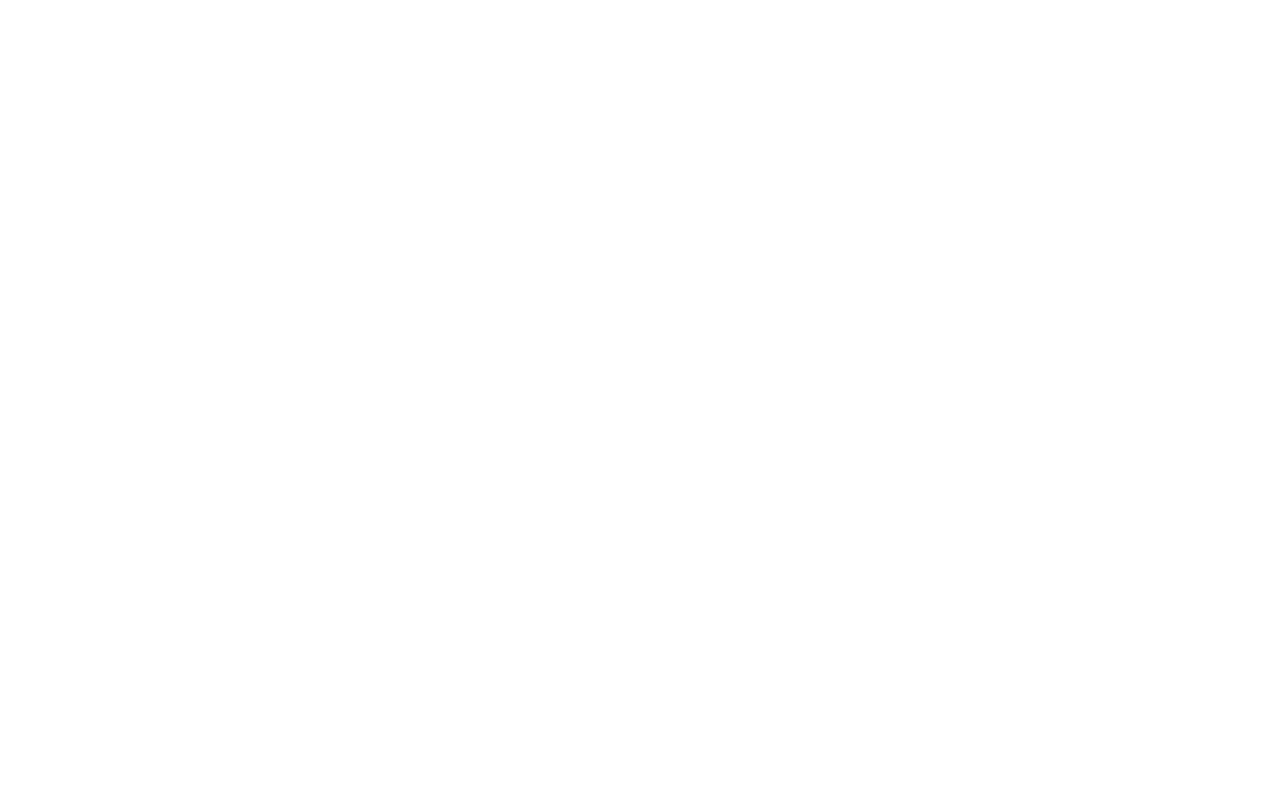
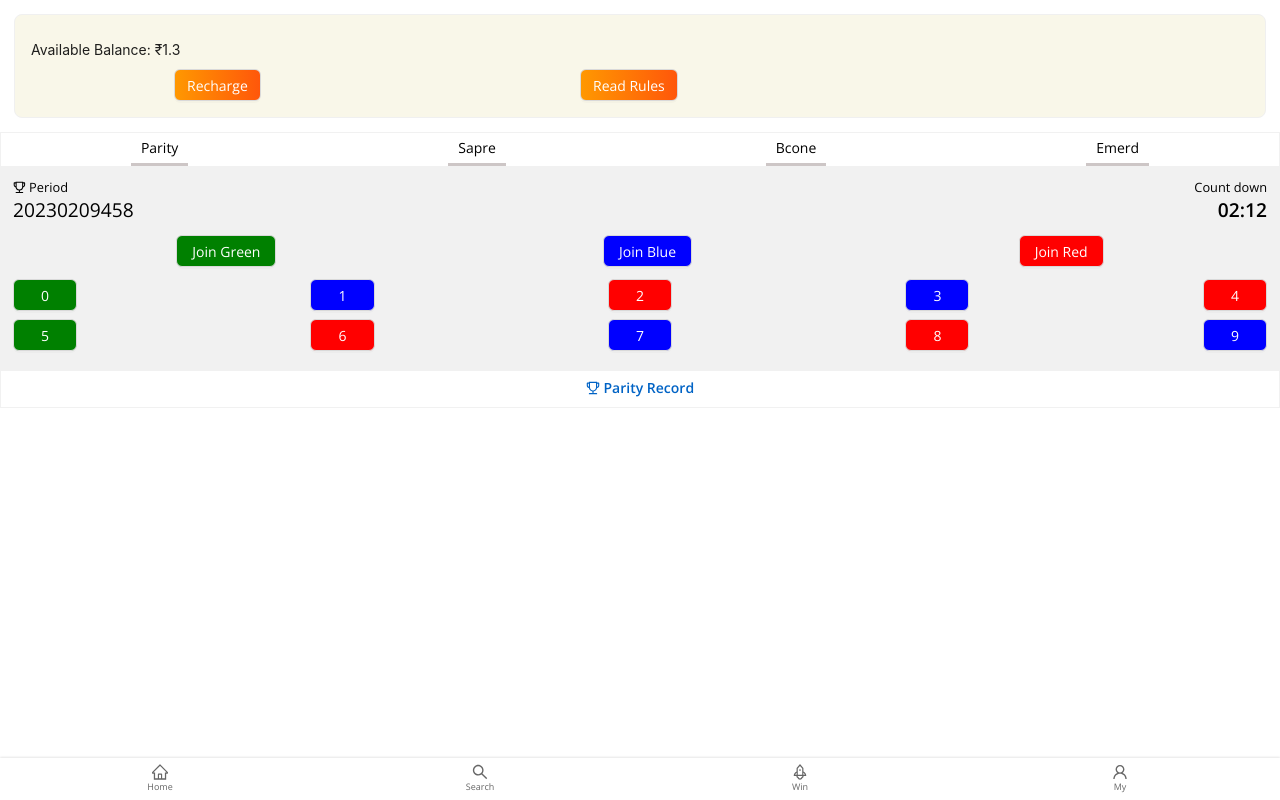
Before and after one commit to AmrinderKaur1/lucky_fingers, a React (Create React App) app: page /win in a window 1280 px wide. Before the commit this address had no page. Built offline with nearby package versions, Linux system fonts and the light colour scheme.

Commit message:
game-page-ui

```diff
--- a/package.json
+++ b/package.json
@@ -13,8 +13,10 @@
     "react-dom": "^18.2.0",
     "react-google-recaptcha": "^2.1.0",
     "react-recaptcha": "^2.3.10",
+    "react-redux": "^8.0.5",
     "react-router-dom": "^6.7.0",
     "react-scripts": "5.0.1",
+    "redux": "^4.2.1",
     "styled-components": "^5.3.6",
     "web-vitals": "^2.1.4"
   },
--- a/src/App.js
+++ b/src/App.js
@@ -1,5 +1,6 @@
 import React from "react";
 import { BrowserRouter, Routes, Route } from "react-router-dom";
+import { Provider } from "react-redux";
 
 import Footer from "./components/Footer";
 import { GlobalStyles } from "./GlobalStyles";
@@ -23,6 +24,7 @@ import AddSuggNComp from "./components/ChildComps/AddSuggNComp";
 import PrivacyPolicy from "./components/ChildComps/PrivacyPolicy";
 import Rda from "./components/ChildComps/Rda";
 import ProtectedRoute from "./ProtectedRoutes";
+import BetGame from "./components/Auth/Login/game";
 
 let isAuthenticated = true;
 
@@ -39,6 +41,7 @@ function App() {
           <Route path="/reset-password" element={<ForgotPassword />} />
 
           <Route element={<ProtectedRoute isAuthenticated={isAuthenticated} />}>
+            <Route path='/win' element={<BetGame />} />
             <Route path="/profile" element={<Profile />} />
             <Route path="/pages/person/recharge" element={<Recharge />} />
             <Route
--- /dev/null
+++ b/src/components/Auth/Login/game/GameElements.js
@@ -0,0 +1,69 @@
+import styled from "styled-components";
+import { Col, Row, Button } from "antd";
+
+export const GameContainer = styled.div`
+        /* background-color: #f1f1f1; */
+`;
+
+export const MainContainer = styled.div`
+border: 1px solid #f1f1f1;
+`;
+export const PlayOptionHeader = styled.div`
+    display: flex;
+    justify-content: space-around;
+    div {
+        height: 36px;
+    display: inline-block;
+    line-height: 33px;
+    padding: 0 10px 15px 10px;
+    font-size: 14px;
+        color: #0063c5;
+        font-weight: bolder;
+    }
+`;
+export const PlayOption = styled.p`
+height: 33px;
+    display: inline-block;
+    line-height: 30px;
+    padding: 0 10px 15px 10px;
+    font-size: 14px;
+
+  /* underline  */
+  border-color: #cdc6c6;
+  border-bottom-style: solid;
+  /* border-bottom-width: 3.1px; */
+  /* width: fit-content */
+`;
+export const DisplayGame = styled.div`
+    background-color: #f1f1f1;
+    padding: 12px;
+`;
+export const PeriodCountdown = styled(Row)`
+
+`;
+export const Period = styled(Col)`
+    text-align:left;
+`;
+export const Countdown = styled(Col)`
+text-align:right;
+`;
+export const HeadingCol = styled.p`
+    font-size: ${(props) => (props.size ? '1.2rem' : '0.8rem')};
+    font-weight: ${(props) => (props.bold && 'bolder') };
+`;
+export const BetDesBtns = styled.div`
+    display: flex;
+    justify-content: space-around;
+    padding: 12px 0px;
+`;
+export const GameButton = styled(Button)`
+padding: ${(props) => (props.childBtns && '4px 27px')};
+    background-color: ${(props) => (props.color)};
+    color: #fff;
+    width: ${(props) => (props.childBtns && '')};
+`;
+export const BetButtonsRow = styled(Row)`
+    display: flex;
+    justify-content: space-between;
+    margin-bottom: 8px;
+`;
--- /dev/null
+++ b/src/components/Auth/Login/game/index.js
@@ -0,0 +1,111 @@
+import React from "react";
+import { Row, Col } from "antd";
+import { useNavigate } from "react-router-dom";
+import { TrophyOutlined } from "@ant-design/icons";
+
+import Footer from "../../../Footer";
+import {
+  GameContainer,
+  MainContainer,
+  PlayOption,
+  PlayOptionHeader,
+  DisplayGame,
+  Period,
+  Countdown,
+  PeriodCountdown,
+  HeadingCol,
+  BetDesBtns,
+  GameButton,
+  BetButtonsRow,
+} from "./GameElements";
+import { CardContainer, Btn } from "../../../MyProfile/MyProfileElements";
+
+const betValues = {'0': 'green', '1': 'blue', '2': 'red', '3': 'blue', '4': 'red', '5': 'green',
+'6': 'red', '7': 'blue', '8': 'red', '9': 'blue'}
+const BetGame = () => {
+  const navigate = useNavigate();
+
+  const handleBtnRecharge = () => {
+    navigate("/pages/person/recharge");
+  };
+
+  // const renderButtonRows = () => {
+  //   return (
+  //     {Object.keys(betValues)}
+  //     <GameButton childBtns color={'green'}>0</GameButton>
+  //   )
+  // }
+  return (
+    <>
+      <GameContainer>
+        <CardContainer>
+          <Row>
+            <Col span={16} style={{ marginTop: "8px" }}>
+              Available Balance: ₹1.3
+            </Col>
+          </Row>
+          <Row>
+            <Col span={8} style={{ marginTop: "8px" }}>
+              <Btn onClick={handleBtnRecharge}>Recharge</Btn>
+            </Col>
+            <Col span={8} style={{ marginTop: "8px" }}>
+              <Btn>Read Rules</Btn>
+            </Col>
+          </Row>
+        </CardContainer>
+        <MainContainer>
+          <PlayOptionHeader>
+            <PlayOption>Parity</PlayOption>
+            <PlayOption>Sapre</PlayOption>
+            <PlayOption>Bcone</PlayOption>
+            <PlayOption>Emerd</PlayOption>
+          </PlayOptionHeader>
+          <DisplayGame>
+            <PeriodCountdown>
+              <Period span={12}>
+                <HeadingCol>
+                  <TrophyOutlined />
+                  &nbsp;Period <br />
+                </HeadingCol>
+                <HeadingCol size>20230209458</HeadingCol>
+              </Period>
+              <Countdown span={12}>
+                <HeadingCol>Count down</HeadingCol>
+                <HeadingCol size bold>
+                  02:12
+                </HeadingCol>
+              </Countdown>
+            </PeriodCountdown>
+            <BetDesBtns>
+              <GameButton color={'green'}>Join Green</GameButton>
+              <GameButton color={'blue'}>Join Blue</GameButton>
+              <GameButton color={'red'}>Join Red</GameButton>
+            </BetDesBtns>
+            {/* {renderButtonRows()} */}
+            <BetButtonsRow>
+              <GameButton childBtns color={'green'}>0</GameButton>
+              <GameButton childBtns color={'blue'}>1</GameButton>
+              <GameButton childBtns color={'red'}>2</GameButton>
+              <GameButton childBtns color={'blue'}>3</GameButton>
+              <GameButton childBtns color={'red'}>4</GameButton>
+              </BetButtonsRow>
+              <BetButtonsRow>
+              <GameButton childBtns color={'green'}>5</GameButton>
+              <GameButton childBtns color={'red'}>6</GameButton>
+              <GameButton childBtns color={'blue'}>7</GameButton>
+              <GameButton childBtns color={'red'}>8</GameButton>
+              <GameButton childBtns color={'blue'}>9</GameButton>
+            </BetButtonsRow>
+          </DisplayGame>
+          <PlayOptionHeader>
+            <div>
+          <TrophyOutlined />&nbsp;Parity Record</div>
+          </PlayOptionHeader>
+        </MainContainer>
+      </GameContainer>
+      <Footer isAuthenticated={true} />
+    </>
+  );
+};
+
+export default BetGame;
--- a/src/components/Footer/index.js
+++ b/src/components/Footer/index.js
@@ -25,6 +25,9 @@ const Footer = (props) => {
   const handleSearchClick = useCallback(() => {
     navigate("/search", { replace: true });
   }, []);
+  const handleWinClick = useCallback(() => {
+    navigate("/win", { replace: true });
+  }, []);
   const handleMyClick = useCallback(() => {
     isAuthenticated ? navigate("/profile") : navigate("/login");
     // navigate('/login');
@@ -49,7 +52,7 @@ const Footer = (props) => {
           <FooterIcons>
             <RocketOutlined />
           </FooterIcons>
-          <FooterText onClick={handleSearchClick}>Win</FooterText>
+          <FooterText onClick={handleWinClick}>Win</FooterText>
         </FooterBars>
       )}
       <FooterBars>
--- a/src/components/MyProfile/MyProfileElements.js
+++ b/src/components/MyProfile/MyProfileElements.js
@@ -36,7 +36,7 @@ export const divider = styled(Divider)`
 
 export const CardContainer = styled(Card)`
     background: #f9f7e9;
-    margin: 24px 14px;
+    margin: 14px;
     .ant-card-body {
         padding: 16px;
     }
--- /dev/null
+++ b/src/redux/auth/auth.actions.js
@@ -0,0 +1,6 @@
+import * as authActions from './auth.constants'
+
+export const setUserAuthenticated = (payload) => ({
+    type: authActions.SET_USER_AUTHENTICATED,
+    payload,
+})
--- /dev/null
+++ b/src/redux/auth/auth.constants.js
@@ -0,0 +1,2 @@
+
+export const SET_USER_AUTHENTICATED = 'SET_USER_AUTHENTICATED';
```
Also changed, not shown: src/redux/auth/auth.reducer.js (added, +14 -0 lines), src/components/ChildComps/Recharge.js (line endings or trailing spaces), src/redux/rootReducer.js (added), 1 other file (tests, documents, lock files or other folders).
